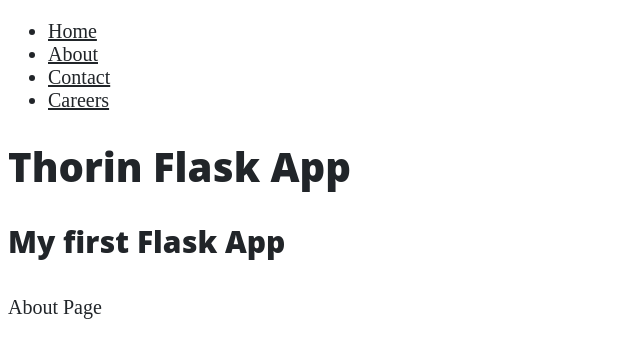
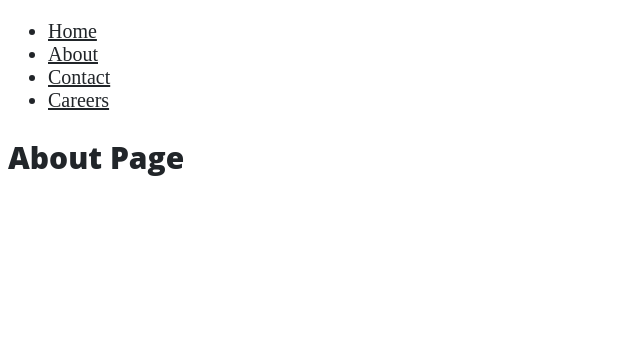
Before and after one commit to TaherCCG/thorin-flask-app, a Flask app: page /about in a window 1280 px wide. Shown: the top 358 px of the page, without its empty margins (0-640 px from the left). Run offline with Flask 3, Linux system fonts and the light colour scheme.

Commit message:
Refactor page templates for consistent layout

```diff
--- a/templates/about.html
+++ b/templates/about.html
@@ -1,8 +1,6 @@
 {% extends "base.html" %}
 {% block content %}
         <header>
-            <h1>Thorin Flask App</h1>
-            <h2>My first Flask App</h2>
-            <p>About Page</p>
+            <h2>About Page</h2>
         </header>
 {% endblock %}
--- a/templates/careers.html
+++ b/templates/careers.html
@@ -1,8 +1,6 @@
 {% extends "base.html" %}
 {% block content %}
         <header>
-            <h1>Thorin Flask App</h1>
-            <h2>My first Flask App</h2>
-            <p>Careers Page</p>
+            <h2>Careers Page</h2>
         </header>
 {% endblock %}
--- a/templates/contact.html
+++ b/templates/contact.html
@@ -1,8 +1,6 @@
 {% extends "base.html" %}
 {% block content %}
         <header>
-            <h1>Thorin Flask App</h1>
-            <h2>My first Flask App</h2>
-            <p>Contact Page</p>
+            <h2>Contact Page</h2>
         </header>
 {% endblock %}
```
